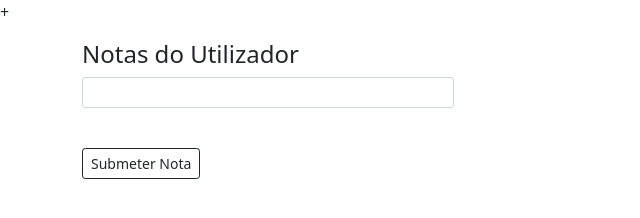
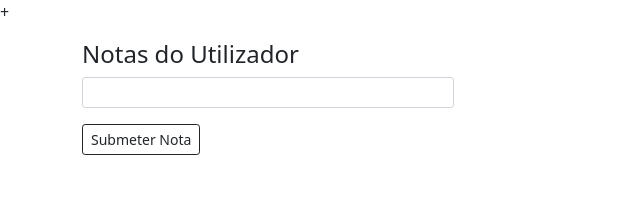
Before and after one commit to Knoxus90/Knoxus90.github.io, a plain HTML site: page Index.Html in a window 1280 px wide. Shown: the whole page, without its empty margins (0-640 px from the left). Drawn offline with nearby package versions, Linux system fonts and the light colour scheme.

Commit message:
Update Index.Html

```diff
--- a/Index.Html
+++ b/Index.Html
@@ -15,7 +15,7 @@
       integrity="sha384-MrcW6ZMFYlzcLA8Nl+NtUVF0sA7MsXsP1UyJoMp4YLEuNSfAP+JcXn/tWtIaxVXM"
       crossorigin="anonymous"
     ></script>
-    <title>Document</title>
+    <title>Ex1</title>
   </head>
 
 
@@ -29,9 +29,8 @@
       <h4>Notas do Utilizador</h4>
 
       <form id="Ex1">
-     <input type="text" class="form-control form-control-sm" name="fname" value="" /><br />
+     <input type="text" class="form-control form-control-sm" name="fname" value="" />
       </form>
-
       <button onclick="mostraResultado()" class="btn btn-outline-dark btn-sm">
         Submeter Nota
       </button>
```
